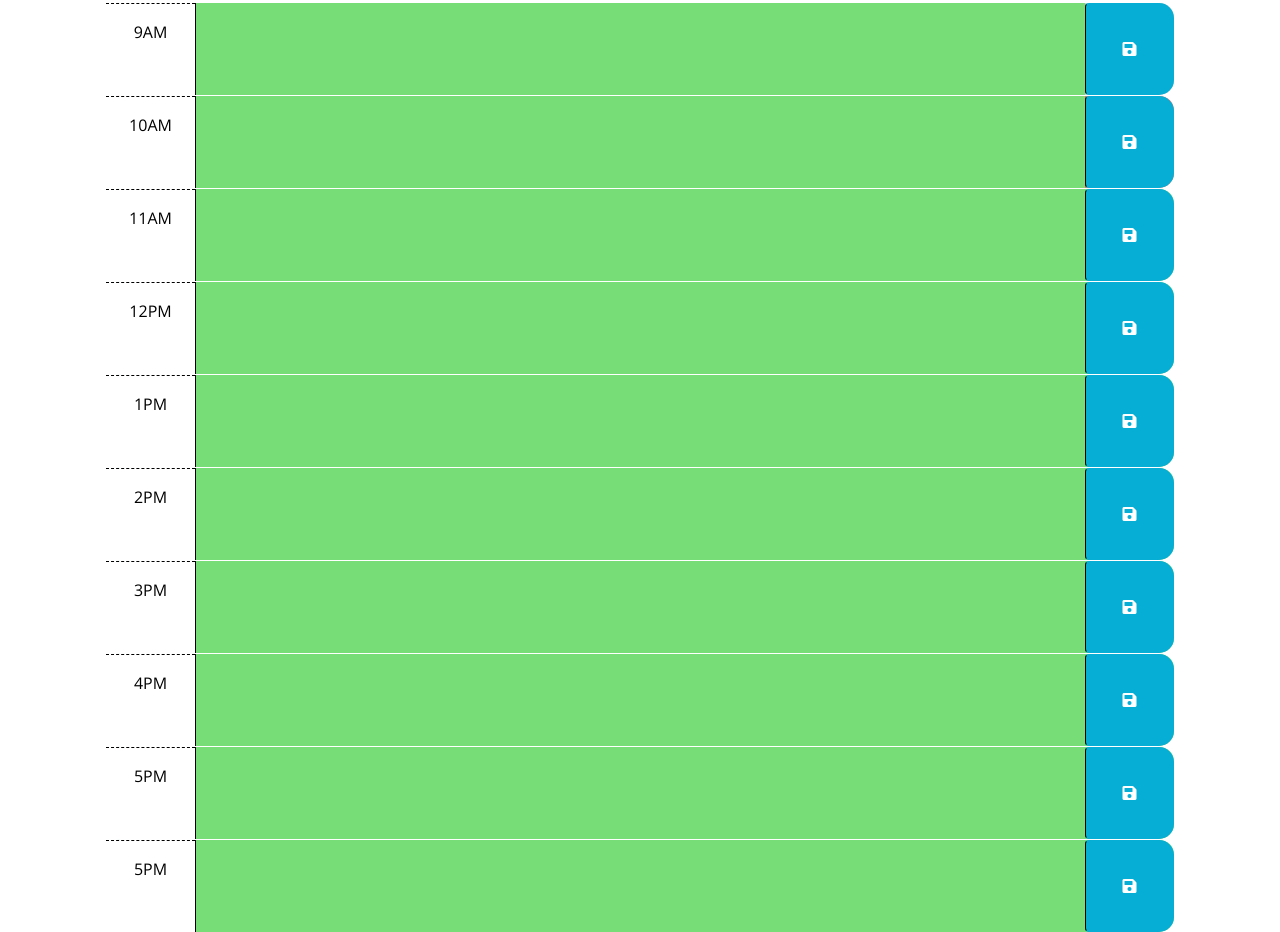
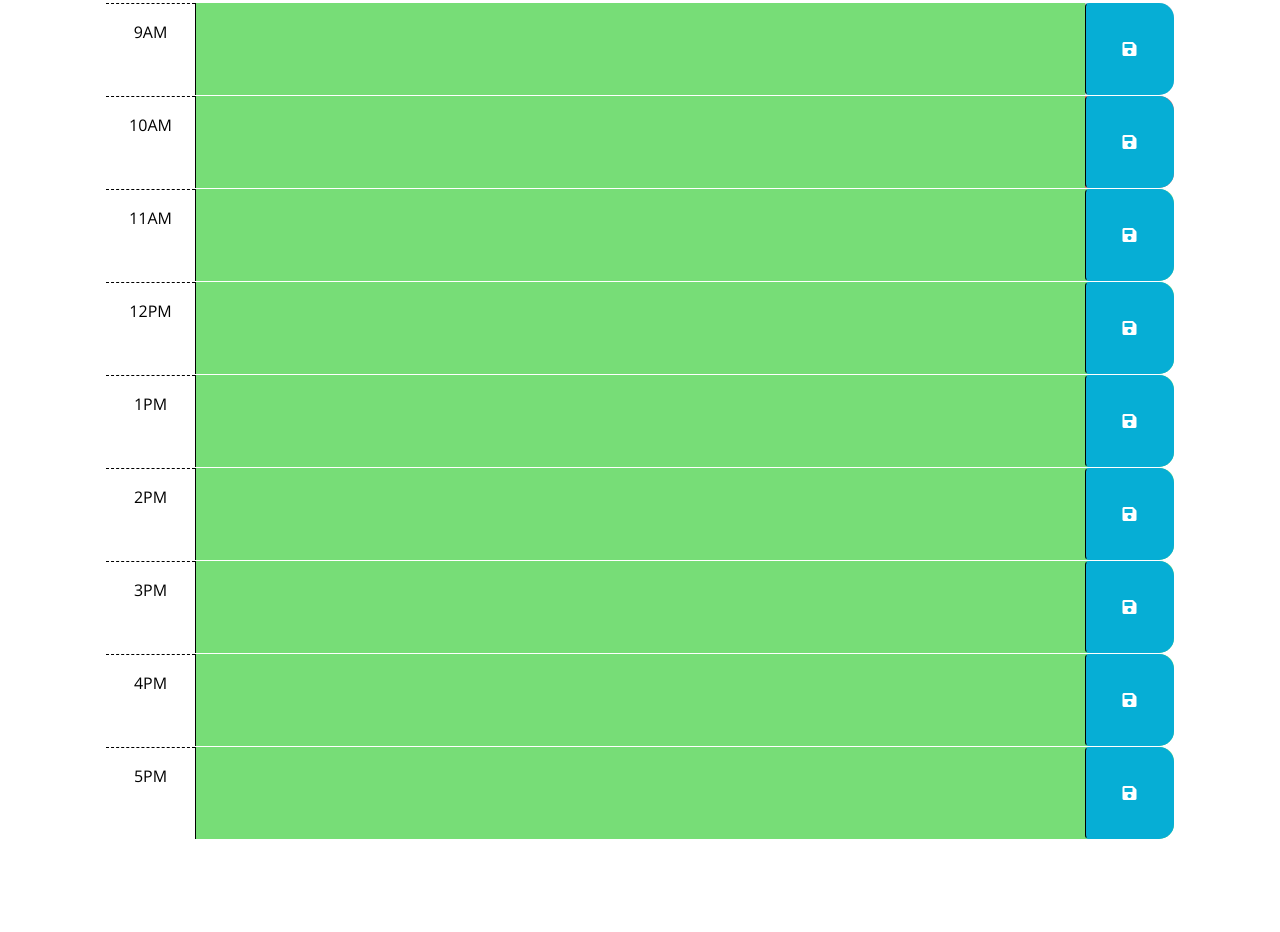
Before and after one commit to zbichsel/day-planner, a plain HTML site: page index.html in a window 1280 px wide. Shown: the part 300-1232 px from the top of the page. After the commit the page ends 1139 px from the top, so only its background shows below. Drawn offline with nearby package versions, Linux system fonts and the light colour scheme.

Commit message:
took out test div

```diff
--- a/index.html
+++ b/index.html
@@ -92,13 +92,6 @@
       </button>
     </div>
 
-    <div id="hour-19" class="row time-block future">
-      <div class="col-2 col-md-1 hour text-center py-3">5PM</div>
-      <textarea class="col-8 col-md-10 description" rows="3"> </textarea>
-      <button class="btn saveBtn col-2 col-md-1" aria-label="save">
-        <i class="fas fa-save" aria-hidden="true"></i>
-      </button>
-    </div>
     <script src="https://code.jquery.com/jquery-3.4.1.min.js"></script>
     <script src="https://cdn.jsdelivr.net/npm/dayjs@1.11.3/dayjs.min.js"
       integrity="sha256-iu/zLUB+QgISXBLCW/mcDi/rnf4m4uEDO0wauy76x7U=" crossorigin="anonymous"></script>
```
